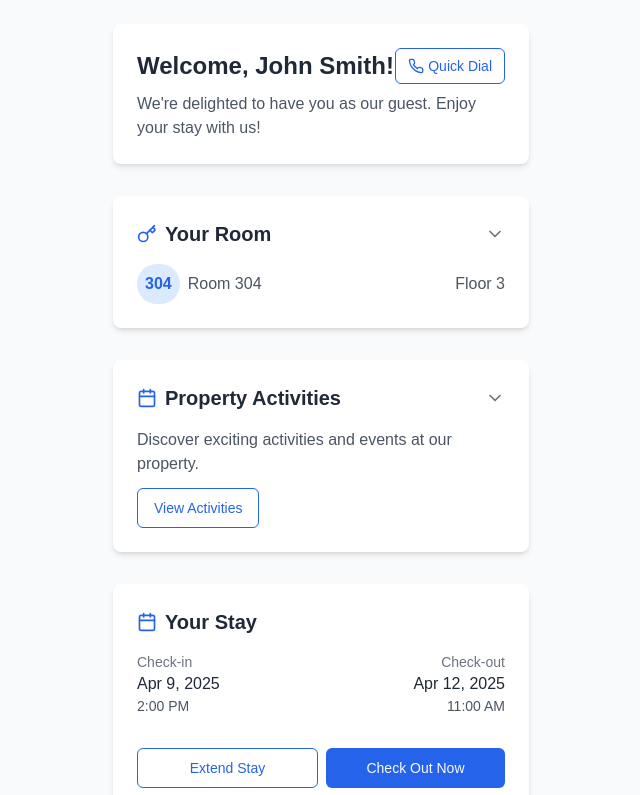
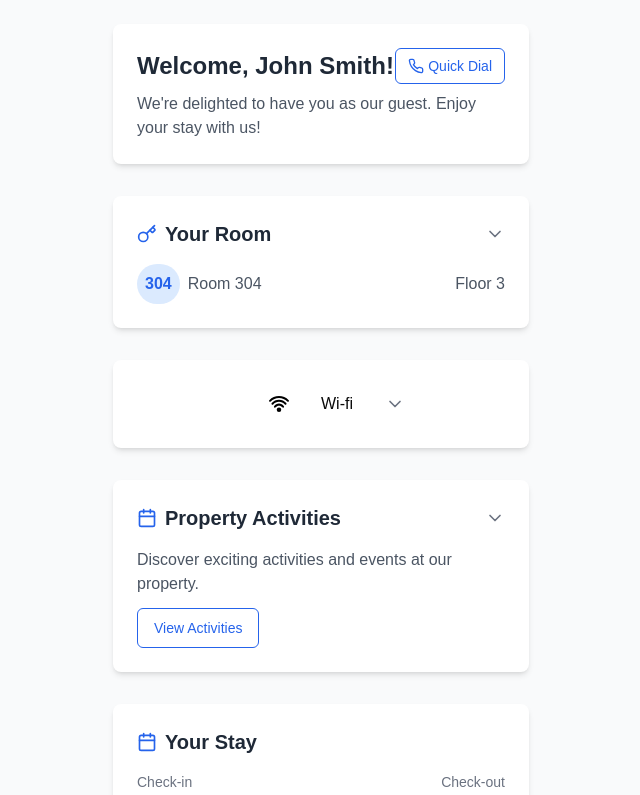
Before and after one commit to lucifer-ux/hotelSuite, a Next.js app: page / in a window 1280 px wide. Shown: the top 795 px of the page, without its empty margins (319-959 px from the left). Built offline with nearby package versions, Linux system fonts and the light colour scheme.

Commit message:
wifi addition

```diff
--- a/components/room-details.tsx
+++ b/components/room-details.tsx
@@ -3,6 +3,7 @@
 import { useState } from "react"
 import { Card, CardContent } from "@/components/ui/card"
 import { ChevronDown, ChevronUp, Bed, Map, Key } from "lucide-react"
+import Wifi from "../public/wifi.svg"
 
 interface RoomDetailsProps {
   roomNumber: string
@@ -12,9 +13,11 @@ interface RoomDetailsProps {
 
 export default function RoomDetails({ roomNumber, floor, roomType }: RoomDetailsProps) {
   const [expanded, setExpanded] = useState(false)
+  const [wifiExpanded, setWifiExpanded] = useState(false)
+  return (
+    <>
+    <Card className="border-none shadow-md">
 
-  return (
-    <Card className="border-none shadow-md">
       <CardContent className="p-6">
         <div className="flex justify-between items-center cursor-pointer" onClick={() => setExpanded(!expanded)}>
           <div className="flex items-center">
@@ -36,7 +39,7 @@ export default function RoomDetails({ roomNumber, floor, roomType }: RoomDetails
             <span className="ml-2 text-gray-600">Room {roomNumber}</span>
           </div>
           <div className="text-gray-600">Floor {floor}</div>
-        </div>
+          </div>
 
         {expanded && (
           <div className="mt-4 space-y-4 pt-4 border-t border-gray-100">
@@ -62,5 +65,19 @@ export default function RoomDetails({ roomNumber, floor, roomType }: RoomDetails
         )}
       </CardContent>
     </Card>
+    <Card className="border-none shadow-md" onClick={() => setWifiExpanded(!wifiExpanded)}>
+      <div className="flex justify-center items-center">
+        <img className="ml-8" src="/wifi.svg" height={20} width={20}/>
+        <h4 className="m-8 flex items-center"> Wi-fi</h4>
+        {wifiExpanded ? (
+            <ChevronUp className="h-5 w-5 text-gray-500" />
+          ) : (
+            <ChevronDown className="h-5 w-5 text-gray-500" />
+          )}
+      </div>
+      {wifiExpanded && <p  className="pb-6 flex item-center justify-center">name: HotelWifi</p>}
+      {wifiExpanded && <p className="pb-6 flex item-center justify-center">password: 12345678</p>}
+    </Card>
+    </>
   )
 }
```
Also changed, not shown: public/wifi.svg (added).
